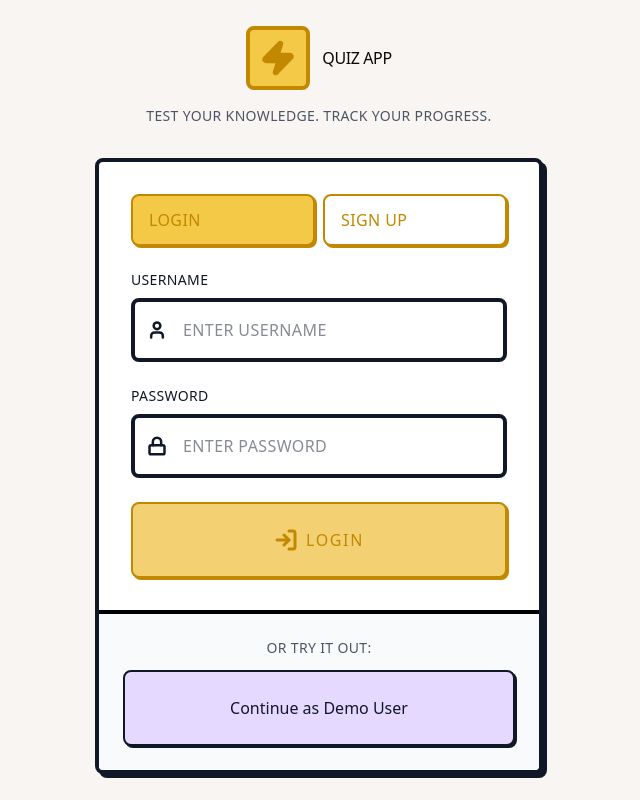
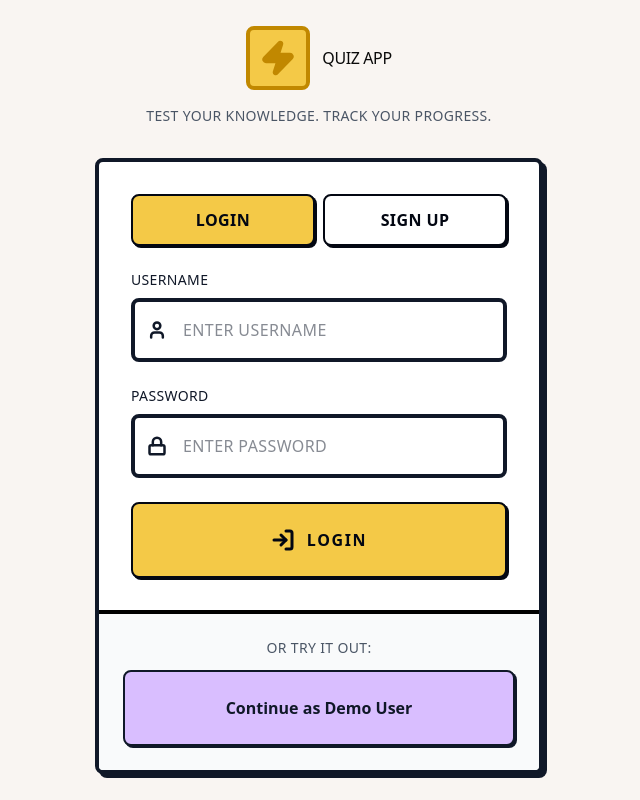
Before and after one commit to JakeerC/quiz-blitz, a Next.js app: page /login in a window 1280 px wide. Shown: the whole page, without its empty margins (321-961 px from the left). Built offline with nearby package versions, Linux system fonts and the light colour scheme.

Commit message:
refact: styles

```diff
--- a/src/components/ui/Button.tsx
+++ b/src/components/ui/Button.tsx
@@ -4,7 +4,7 @@ import {cn} from '@/utils';
 
 const buttonVariants = cva(
   cn(
-    'flex gap-2 items-center cursor-pointer select-none',
+    'flex gap-3 items-center justify-center cursor-pointer select-none font-medium',
     'rounded-md',
     'no-underline',
     'interactive-action'
@@ -12,10 +12,10 @@ const buttonVariants = cva(
   {
     variants: {
       variant: {
-        primary: 'bg-primary-400 text-primary-950',
-        secondary: 'bg-secondary-400 text-secondary-950',
-        danger: 'bg-danger-400 text-danger-950',
-        success: 'bg-success-400 text-success-950',
+        primary: 'bg-primary text-gray-950',
+        secondary: 'bg-secondary text-secondary-950',
+        danger: 'bg-danger text-danger-950',
+        success: 'bg-success text-success-950',
         disable: 'bg-gray-400 text-gray-950',
       },
       size: {
```
